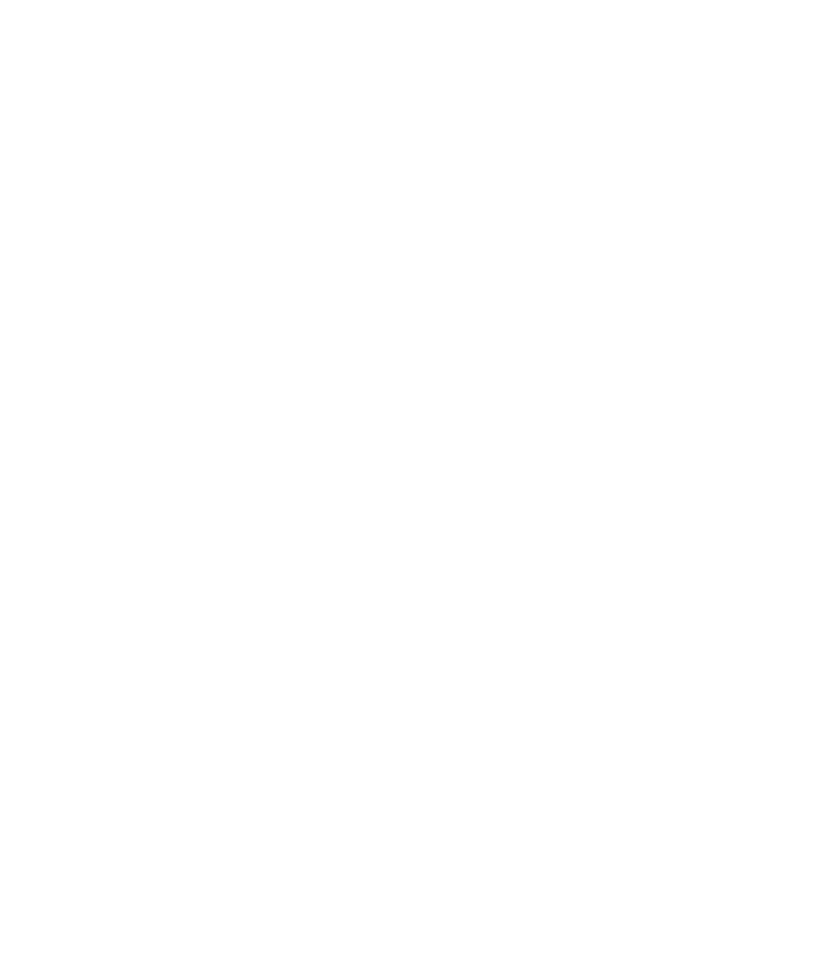
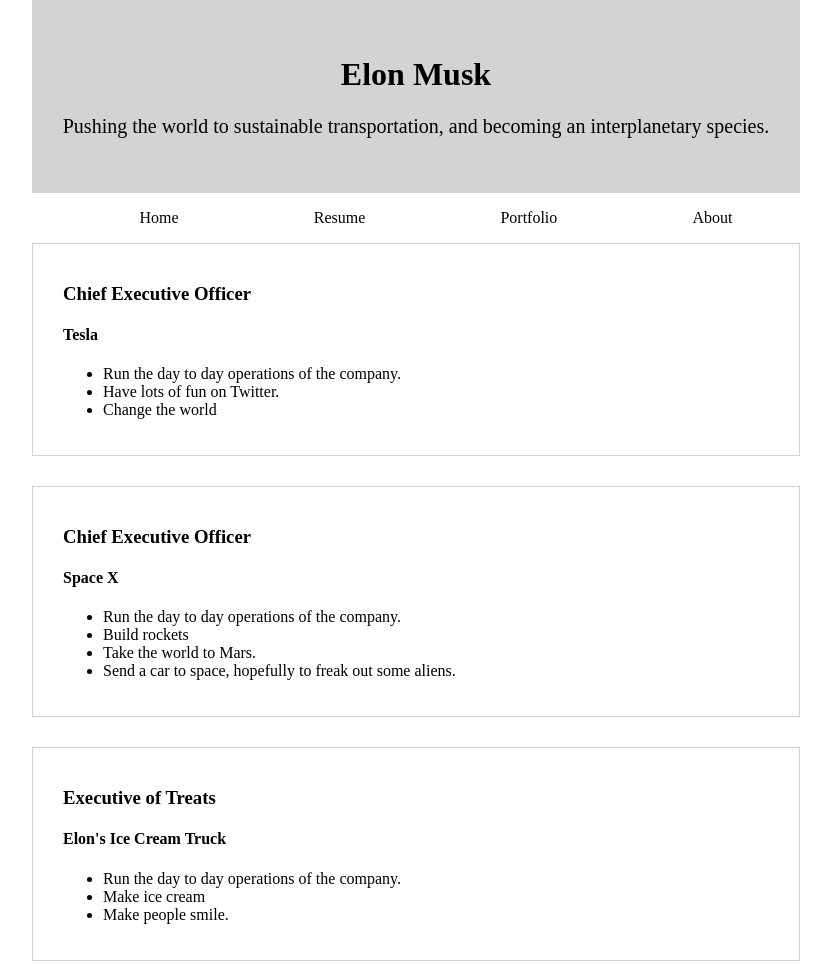
Before and after one commit to NargizMe/pyp-1, a plain HTML site: page PYP-1/page-two/index.html in a window 1280 px wide. Shown: the whole page, without its empty margins (224-1055 px from the left). Before the commit the page ends 800 px from the top, so only its background shows below. Drawn offline with Linux system fonts and the light colour scheme.

Commit message:
page 2 created

```diff
--- a/PYP-1/page-one/style.css
+++ b/PYP-1/page-one/style.css
@@ -14,7 +14,6 @@ header{
     margin: 25px 0;
     background-color: black;
 }
-/*sdsdc*/
 .landing-page{
     display: grid;
     grid-template-columns: repeat(3, 350px);
--- a/PYP-1/page-two/index.html
+++ b/PYP-1/page-two/index.html
@@ -0,0 +1,60 @@
+<!doctype html>
+<html lang="en">
+<head>
+    <meta charset="UTF-8">
+    <meta name="viewport"
+          content="width=device-width, user-scalable=no, initial-scale=1.0, maximum-scale=1.0, minimum-scale=1.0">
+    <meta http-equiv="X-UA-Compatible" content="ie=edge">
+    <link rel="stylesheet" href="style.css" />
+    <title>Document</title>
+</head>
+<body>
+    <div class="container">
+        <header>
+            <h1> Elon Musk</h1>
+            <p>Pushing the world to sustainable transportation, and becoming an interplanetary species.</p>
+        </header>
+        <nav>
+            <ul>
+                <li>
+                    <a>Home</a>
+                </li><li>
+                    <a>Resume</a>
+                </li><li>
+                    <a>Portfolio</a>
+                </li><li>
+                    <a>About</a>
+                </li>
+            </ul>
+        </nav>
+        <section>
+            <h3>Chief Executive Officer</h3>
+            <h4>Tesla</h4>
+            <ul>
+                <li>Run the day to day operations of the company.</li>
+                <li>Have lots of fun on Twitter.</li>
+                <li>Change the world</li>
+            </ul>
+        </section>
+        <section>
+            <h3>Chief Executive Officer</h3>
+            <h4>Space X</h4>
+            <ul>
+                <li>Run the day to day operations of the company.</li>
+                <li>Build rockets</li>
+                <li>Take the world to Mars.</li>
+                <li>Send a car to space, hopefully to freak out some aliens.</li>
+            </ul>
+        </section>
+        <section>
+            <h3>Executive of Treats</h3>
+            <h4>Elon's Ice Cream Truck</h4>
+            <ul>
+                <li>Run the day to day operations of the company.</li>
+                <li>Make ice cream</li>
+                <li>Make people smile.</li>
+            </ul>
+        </section>
+    </div>
+</body>
+</html>
--- /dev/null
+++ b/PYP-1/page-two/style.css
@@ -0,0 +1,31 @@
+body {
+    box-sizing: border-box;
+    margin: 0;
+    padding: 0;
+}
+
+.container{
+    padding: 0 20%;
+}
+
+header{
+    background-color: lightgray;
+    padding: 35px 30px;
+    text-align: center;
+}
+
+header p{
+    font-size: 20px;
+}
+
+nav ul{
+    display: flex;
+    list-style: none;
+    justify-content: space-around;
+}
+
+section{
+    border: 1px solid lightgray;
+    padding: 20px 30px;
+    margin-bottom: 30px;
+}
```
